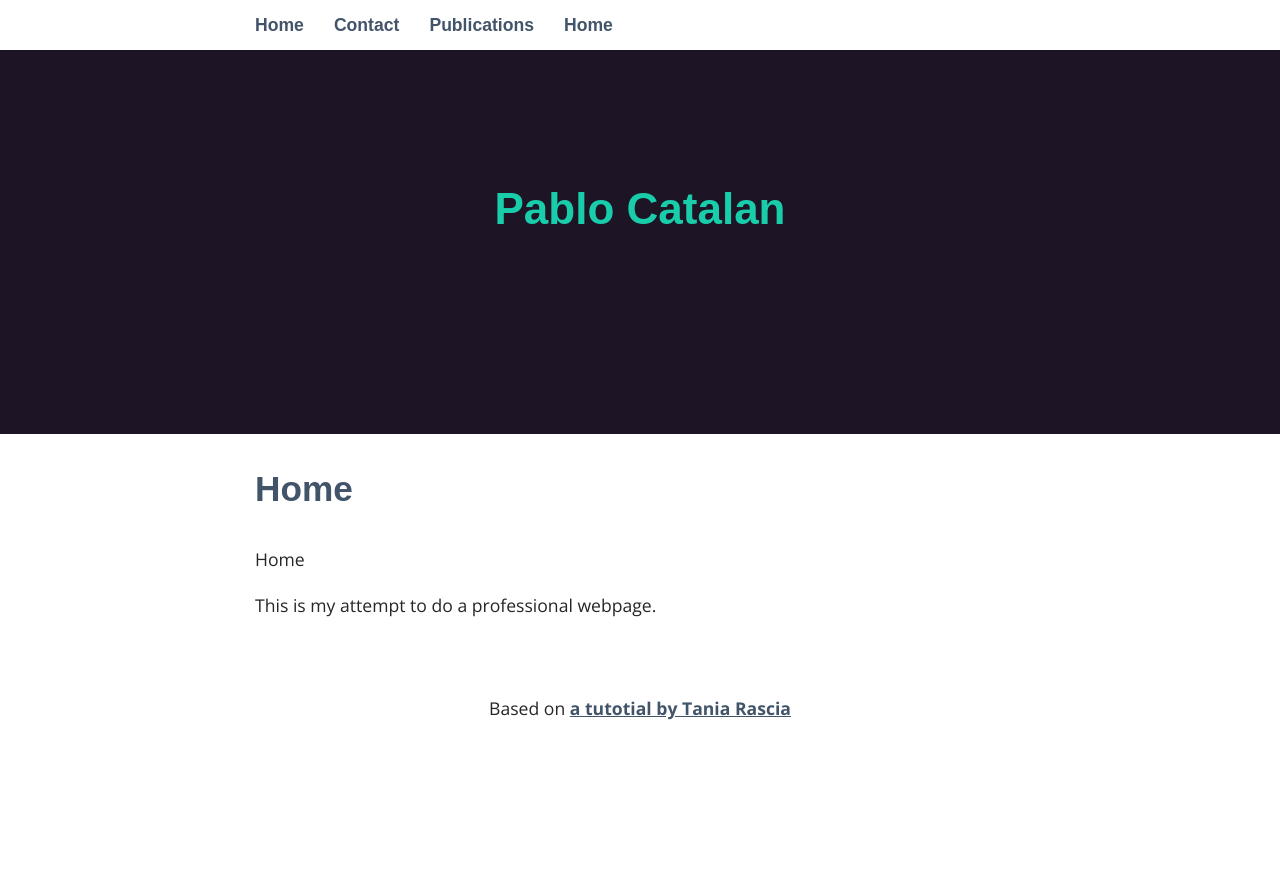
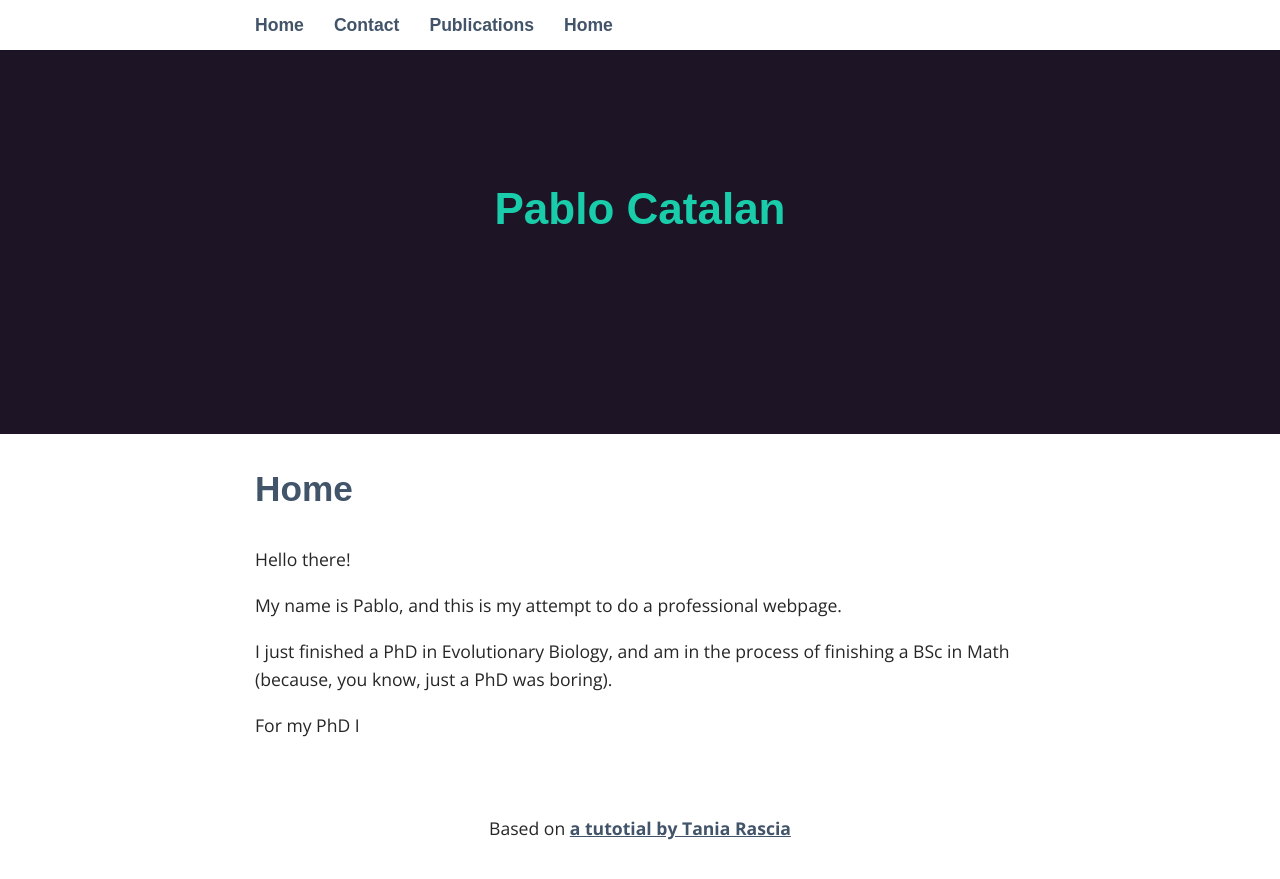
Before and after one commit to PabloCatalan/pablocatalan.github.io, a Jekyll site: the page built from index.md, in a window 1280 px wide and 900 px high, scrolled down 66 px. Shown: the top 879 px of the window. Built offline with Jekyll 4.4.1, drawn with Linux system fonts in a browser that asks for light colours; some web fonts are replaced; before the commit the page ends 900 px from its top, so only the background shows below that.

Commit message:
Update index.md

```diff
--- a/index.md
+++ b/index.md
@@ -4,6 +4,10 @@ title: Home
 permalink: /
 ---
 
-Home
+Hello there!
 
-This is my attempt to do a professional webpage.
+My name is Pablo, and this is my attempt to do a professional webpage.
+
+I just finished a PhD in Evolutionary Biology, and am in the process of finishing a BSc in Math (because, you know, just a PhD was boring).
+
+For my PhD I
```
